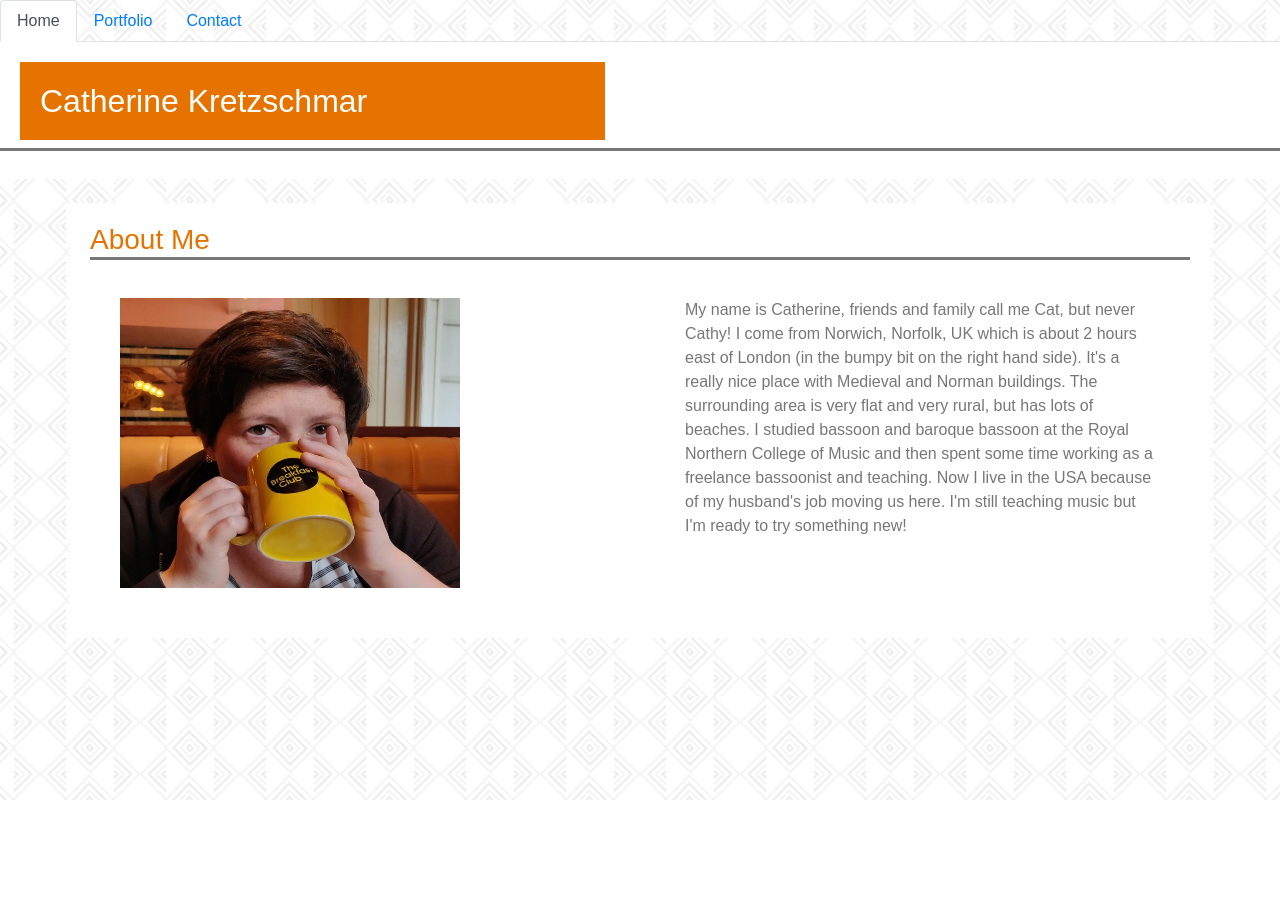
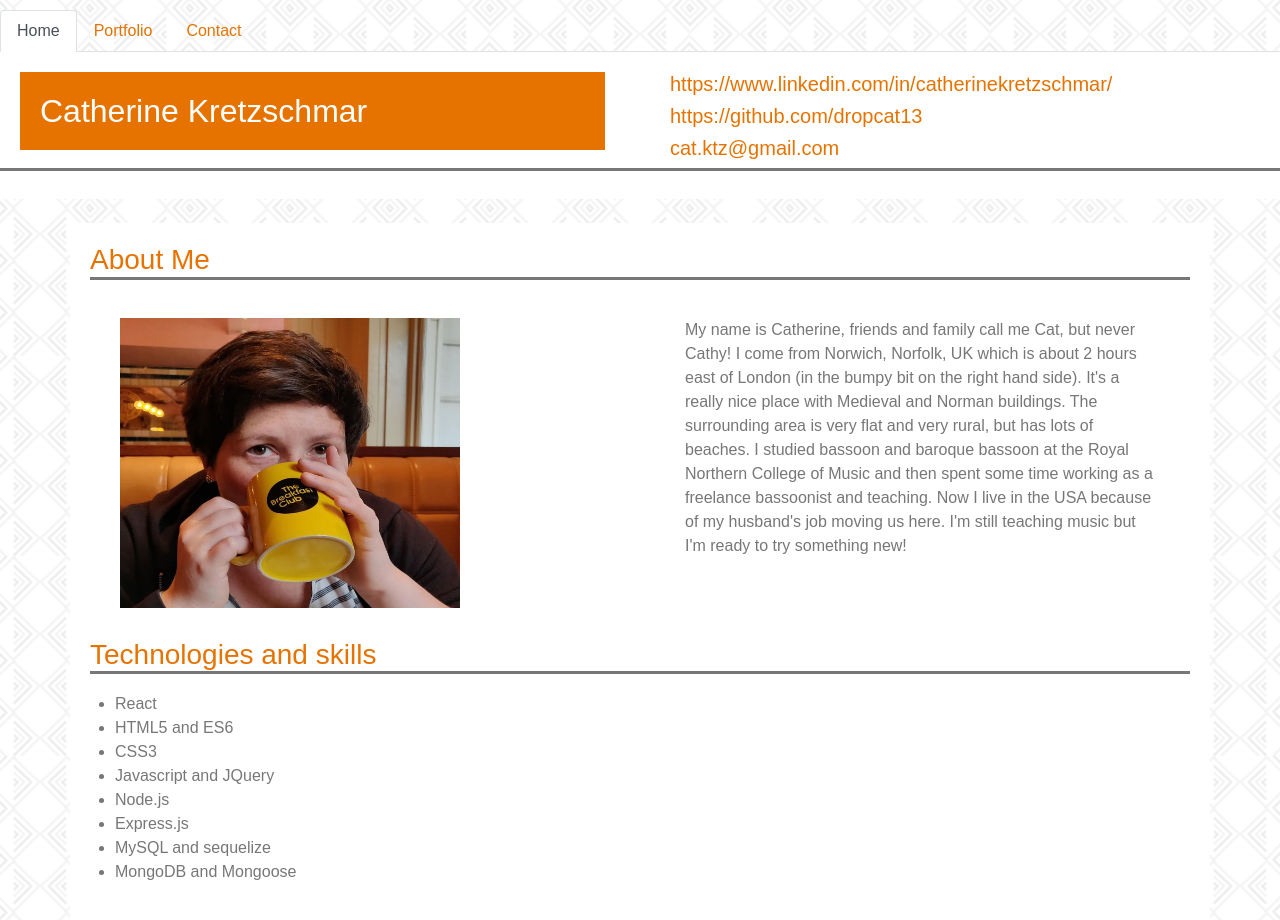
Before and after one commit to dropcat13/ReactPortfolio, a React (Create React App) app: page / in a window 1280 px wide. Before the commit the page ends 800 px from the top, so only its background shows below. Built offline with nearby package versions, Linux system fonts and the light colour scheme.

Commit message:
technologies section added

```diff
--- a/src/components/Card.js
+++ b/src/components/Card.js
@@ -13,7 +13,7 @@ function Card(props) {
     <p className="moreDetails">More Details</p>
     {isShown && (
       <div>
-       <a href={props.github} target="_blank" rel="noopener noreferrer">Link to the github repo</a>
+       <a href={props.github} target="_blank" rel="noopener noreferrer">See the github repo</a>
        <br></br>
        <p className="orangeText">Overview:</p>
        <p className="cardText">{props.overview}</p>
--- a/src/components/Hero.js
+++ b/src/components/Hero.js
@@ -8,6 +8,11 @@ function Hero(props) {
         <div className="col-md-6">
             <h2 className="catName">Catherine Kretzschmar</h2>
         </div>
+        <div className="col-md-6">
+            <h5>https://www.linkedin.com/in/catherinekretzschmar/</h5>
+            <h5>https://github.com/dropcat13</h5>
+            <h5>cat.ktz@gmail.com</h5>
+        </div>
       </div>
       <h3></h3>
     </div>
--- a/src/components/pages/Contact.js
+++ b/src/components/pages/Contact.js
@@ -11,7 +11,7 @@ function Contact() {
       <Container style={{ marginTop: 30 }}>
         <Row>
           <Col size="md-12">
-            <h3>Contact</h3>
+            <h3>Contact Me</h3>
           </Col>
         </Row>
         <br />
--- a/src/components/pages/Home.js
+++ b/src/components/pages/Home.js
@@ -23,6 +23,23 @@ function Home() {
               <p id="bio">My name is Catherine, friends and family call me Cat, but never Cathy! I come from Norwich, Norfolk, UK which is about 2 hours east of London (in the bumpy bit on the right hand side). It's a really nice place with Medieval and Norman buildings. The surrounding area is very flat and very rural, but has lots of beaches. I studied bassoon and baroque bassoon at the Royal Northern College of Music and then spent some time working as a freelance bassoonist and teaching. Now I live in the USA because of my husband's job moving us here. I'm still teaching music but I'm ready to try something new!</p>
           </Col>
         </Row>
+        <Row>
+          <Col size="md-12">
+            <h3>Technologies and skills</h3>
+          </Col>
+        </Row>
+        <Row>
+          <ul>
+            <li>React</li>
+            <li>HTML5 and ES6</li>
+            <li>CSS3</li>
+            <li>Javascript and JQuery</li>
+            <li>Node.js</li>
+            <li>Express.js</li>
+            <li>MySQL and sequelize</li>
+            <li>MongoDB and Mongoose</li>
+          </ul>
+        </Row>
       </Container>
     </div>
   );
--- a/src/components/pages/content.json
+++ b/src/components/pages/content.json
@@ -15,8 +15,22 @@
     "overview": "Organise your workday into 1hour sections color-coded by past, present and future",
     "tech": "JQuery, Moment API, bootstrap"
   },
-
-
+  {
+    "link": "https://eat-da-burger-homework-13.herokuapp.com/",
+    "img": "./images/burger.jpeg",
+    "heading": "Eat-Da-Burger",
+    "github": "https://github.com/dropcat13/homework13-nodeExpressHandlebars",
+    "overview": "Create your own burger and consume it!",
+    "tech": "Node, Express, Handlebars"
+  },
+  {
+    "link": "https://dropcat13.github.io/employeeDirectory/",
+    "img": "./images/companyDirectory.jpeg",
+    "heading": "Employee Directory",
+    "github": "https://github.com/dropcat13/homework19-employeeDirectory",
+    "overview": "View a (fictional) employee database, sort by name or use a fuzzy search to find an employee",
+    "tech": "React, 3rd Party API"
+  },
   {
     "link": "https://dropcat13.github.io/passwordgenerator/",
     "img": "./images/passwordGen.jpg",
@@ -46,15 +60,15 @@
     "img": "./images/notes.jpeg",
     "heading": "Express Notetaker",
     "github": "https://github.com/dropcat13/homework11-noteTaker",
-    "overview": "overview here",
-    "tech": "tech used here"
+    "overview": "Write, save and delete notes",
+    "tech": "Express.js, Node.js including inquirer and axios packages"
   },
   {
     "link": "https://tranquil-atoll-18690.herokuapp.com/",
     "img": "./images/fitnessTracker.jpg",
     "heading": "Fitness Tracker",
     "github": "https://github.com/dropcat13/homework17-fitnessTracker",
-    "overview": "overview here",
-    "tech": "tech used here"
+    "overview": "Create and track daily workouts. Look at pretty graphs showing what you have achieved",
+    "tech": "MongoDB, Front-end provided by trilogy"
   }
 ]
--- a/src/components/style.css
+++ b/src/components/style.css
@@ -74,15 +74,16 @@ body{
   padding: 20px;
 }
 
-h3, h4{
+h3, h4, h5 {
   color:  #E67300;
   border-bottom: 3px solid #777777;
   font-family: 'Ubuntu', sans-serif, serif;
 }
 
-h4 {
-  padding: 10px;
+h4, h5 {
+  padding: 0px;
   margin-left: 15px;
+  border-bottom: none;
 }
 
 .titles{
@@ -132,3 +133,15 @@ h4 {
   padding-left: 20px;
   padding-right: 20px;
 }
+
+a {
+  color: #E67300;
+}
+
+a:hover, a:focus {
+  color: #777777;
+}
+
+ul {
+  padding-top: 10px;
+}
```
